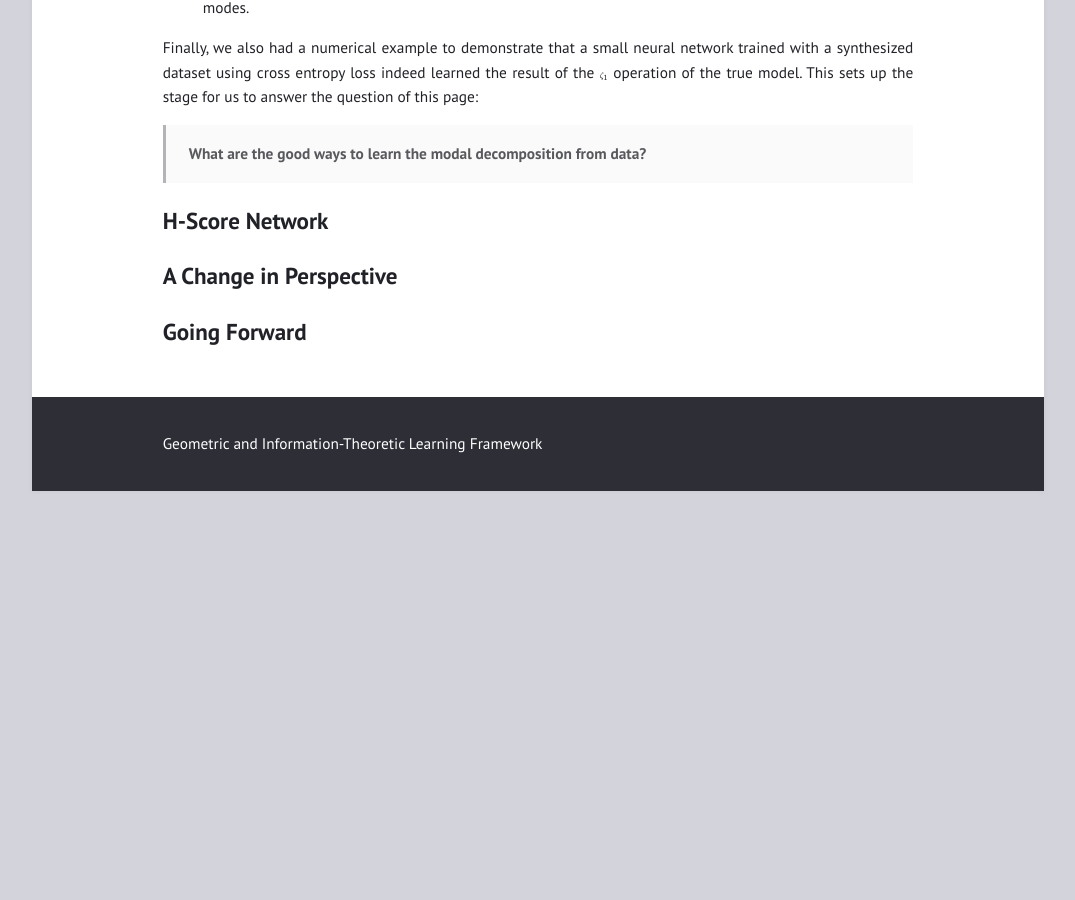
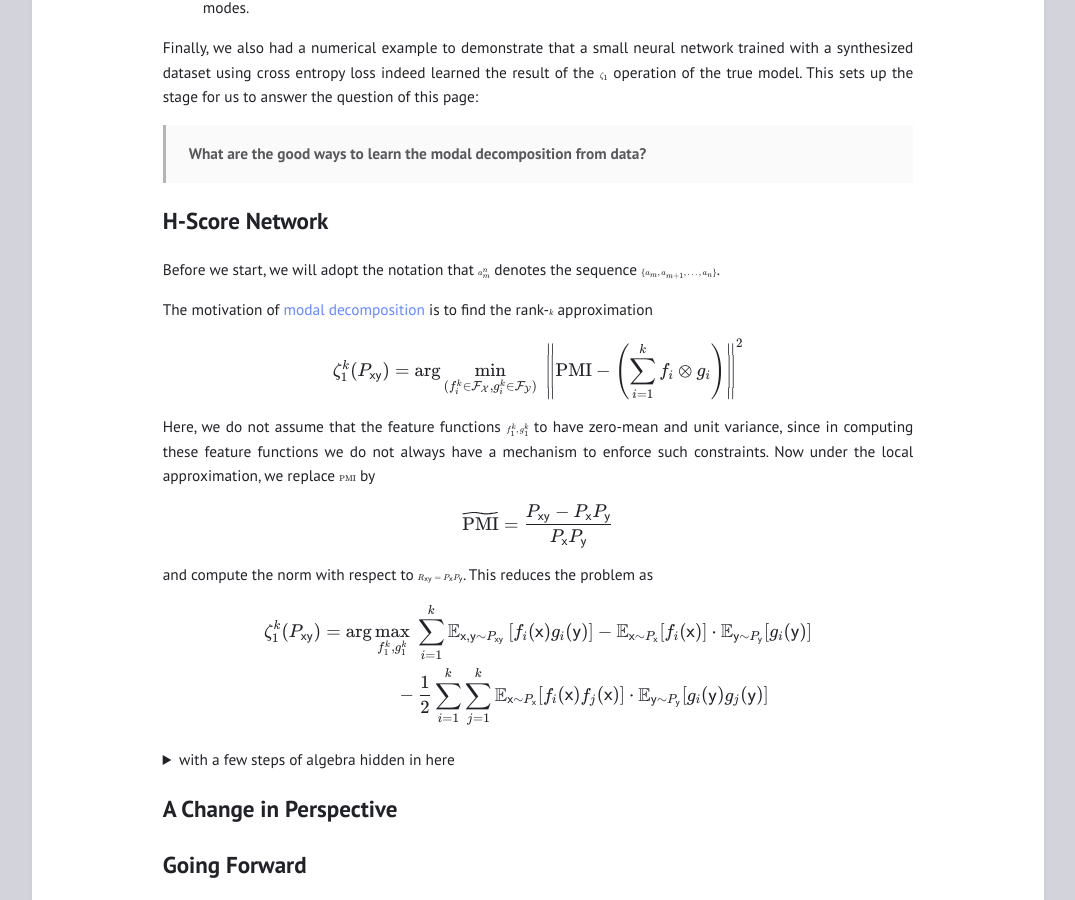
Before and after one commit to gilearning/gilearning.github.io, a Jekyll site: the page built from _posts/2022-08-24-HScore.md, in a window 1280 px wide and 900 px high, scrolled down 1624 px. Shown: the whole window, without its empty margins (102-1177 px from the left). Built offline with Jekyll 4.4.1, drawn with Linux system fonts in a browser that asks for light colours; formulas are drawn with MathJax 3; before the commit the page ends 2115 px from its top, so only the background shows below that.

Commit message:
a little issue with the non-zero mean of Hscore

```diff
--- a/_posts/2022-08-24-HScore.md
+++ b/_posts/2022-08-24-HScore.md
@@ -51,6 +51,45 @@ Finally, we also had a numerical example to demonstrate that a small neural netw
 
 ## H-Score Network
 
+Before we start, we will adopt the notation that $a_m^n$ denotes the sequence $\lbrace a_m, a_{m+1}, \ldots, a_n\rbrace $.
+
+The motivation of [modal decomposition](https://gilearning.github.io/ModalDecomposition/#modal-decomposition) is to find the rank-$k$ approximation
+
+$$
+\zeta_1^k(P_\mathsf {xy}) = \arg\min_{(f_i^k \in \mathcal {F_X}, g_i^k \in \mathcal {F_Y})} \; \left\Vert \mathrm{PMI}- \left(\sum_{i=1}^k  f_i \otimes g_i\right)\right\Vert^2
+$$
+
+Here, we do not assume that the feature functions $f_1^k, g_1^k$ to have zero-mean and unit variance, since in computing these feature functions we do not always have a mechanism to enforce such constraints. Now under the local approximation, we replace $\mathrm{PMI}$ by
+
+$$
+\widetilde{\mathrm{PMI}} = \frac{P_{\mathsf{xy}}- P_{\mathsf x} P_{\mathsf y}}{P_{\mathsf x}P_{\mathsf y}}
+$$
+
+and compute the norm with respect to $R_{\mathsf {xy}} = P_\mathsf xP_\mathsf y$. This reduces the problem as
+
+$$
+\begin{align*}
+\zeta_1^k(P_{\mathsf {xy}})&=\arg\max_{f_1^k, g_1^k} \; \sum_{i=1}^k \mathbb E_{\mathsf {x,y} \sim P_{\mathsf {xy}}}\left[ f_i(\mathsf x) g_i(\mathsf y)\right] -  \mathbb E_{\mathsf x\sim P_\mathsf x}[f_i(\mathsf x)]\cdot \mathbb E_{\mathsf y\sim P_{\mathsf y}}[g_i(\mathsf y)]\\
+&\qquad \qquad -\frac{1}{2} \sum_{i=1}^k\sum_{j=1}^k \mathbb E_{\mathsf x\sim P_{\mathsf x}}[f_i(\mathsf x)f_j(\mathsf x)] \cdot \mathbb E_{\mathsf y\sim P_\mathsf y}[g_i(\mathsf y)g_j(\mathsf y)]
+\end{align*}
+$$
+
+<details>
+<summary> with a few steps of algebra hidden in here </summary>
+
+$$
+\begin{align*}
+\zeta_1^k(P_{\mathsf {xy}}) &= \arg\min \; \left\Vert \widetilde{\mathrm{PMI}}- \left(\sum_{i=1}^k f_i \otimes g_i\right)\right\Vert^2\\
+&= \arg \min \; \left\Vert \widetilde{\mathrm{PMI}} \right\Vert^2 - 2 \left\langle \widetilde{\mathrm{PMI}}, \left(\sum_{i=1}^k f_i \otimes g_i\right)\right\rangle + \left\Vert \left(\sum_{i=1}^k  f_i \otimes g_i\right)\right\Vert^2\\
+&= \arg\max \; \left\langle \widetilde{\mathrm{PMI}}, \left(\sum_{i=1}^k f_i \otimes g_i\right)\right\rangle -\frac{1}{2} \left\Vert \left(\sum_{i=1}^k f_i \otimes g_i\right)\right\Vert^2\\
+&= \arg\max \; \sum_{x,y} P_{\mathsf x}(x) P_{\mathsf y}(y) \cdot \frac{P_{\mathsf {xy}} - P_{\mathsf x}P_{\mathsf y}(y)}{P_{\mathsf x}(x)P_{\mathsf y}(y)}\cdot \left(\sum_{i=1}^k f_i \otimes g_i\right)\\
+&\qquad \qquad - \frac{1}{2}\cdot \sum_{xy} P_{\mathsf x}(x) P_{\mathsf y}(y) \cdot \left(\sum_{i=1}^k f_i \otimes g_i\right)^2\\
+&= \arg\max \; \sum_{i=1}^k \mathbb E_{\mathsf {x,y} \sim P_{\mathsf {xy}}}\left[ f_i(\mathsf x) g_i(\mathsf y)\right] -  \mathbb E_{\mathsf x\sim P_\mathsf x}[f_i(\mathsf x)]\cdot \mathbb E_{\mathsf y\sim P_{\mathsf y}}[g_i(\mathsf y)]\\
+&\qquad \qquad -\frac{1}{2} \sum_{i=1}^k\sum_{j=1}^k \mathbb E_{\mathsf x\sim P_{\mathsf x}}[f_i(\mathsf x)f_j(\mathsf x)] \cdot \mathbb E_{\mathsf y\sim P_\mathsf y}[g_i(\mathsf y)g_j(\mathsf y)]
+\end{align*}
+$$
+</details>
+
 ## A Change in Perspective
 
 ## Going Forward
```
